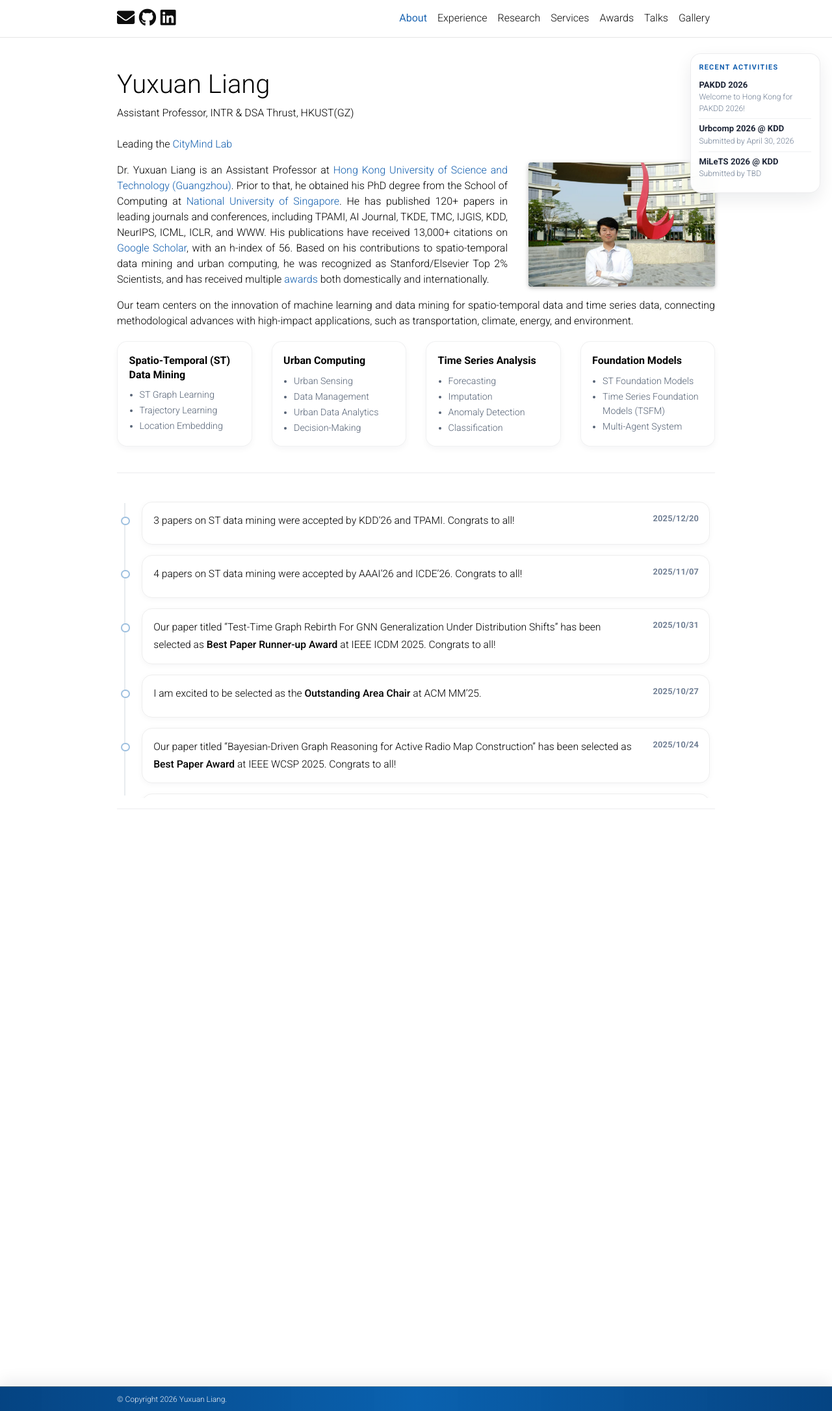
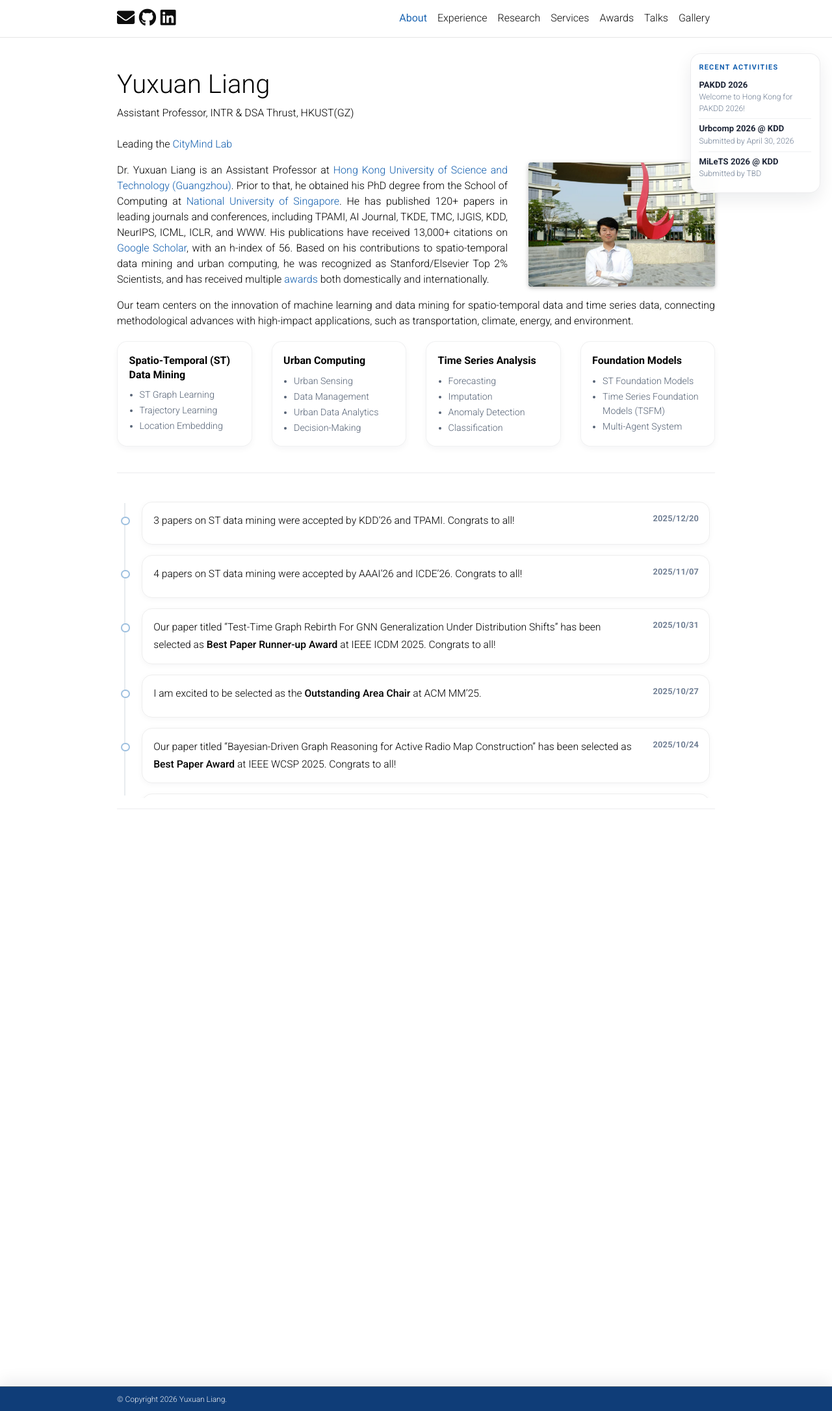
Before and after one commit to CastleLiang/castleliang.github.io, a Jekyll site: the page built from _pages/about.md, in a window 1280 px wide. Shown: the whole page at 65% size. Built offline with Jekyll 4.4.1, drawn with Linux system fonts in a browser that asks for light colours; a style sheet for code colours, icons or effects is not loaded.

Commit message:
Checkpoint: switch footer to solid deep blue

```diff
--- a/_sass/_base.scss
+++ b/_sass/_base.scss
@@ -274,7 +274,7 @@ blockquote {
 
 // Footer
 footer.fixed-bottom {
-  background: linear-gradient(90deg, rgba(0, 64, 128, 0.98), rgba(0, 91, 172, 0.96), rgba(0, 64, 128, 0.98));
+  background: #0f3d78;
   border-top: 1px solid rgba(200, 164, 93, 0.32);
   box-shadow: 0 -8px 24px rgba(15, 23, 42, 0.08);
   font-size: 0.75rem;
@@ -295,7 +295,7 @@ footer.fixed-bottom {
 footer.sticky-bottom {
   margin-top: 3rem;
   border-top: 1px solid rgba(200, 164, 93, 0.22);
-  background: linear-gradient(180deg, rgba(244, 248, 253, 0.82), rgba(232, 240, 249, 0.9));
+  background: #eef4fb;
   padding-top: 34px;
   padding-bottom: 34px;
   font-size: 0.9rem;
```
